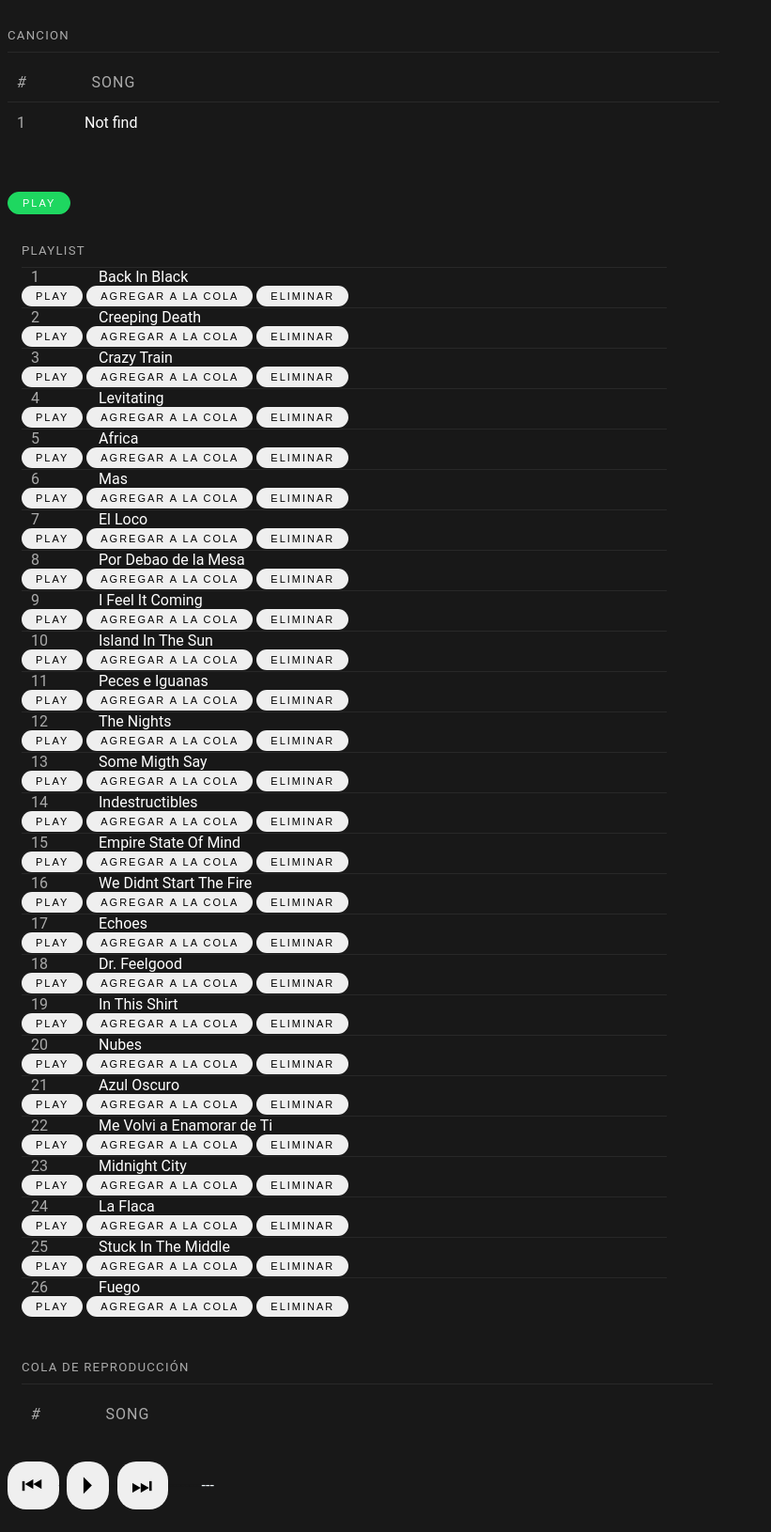
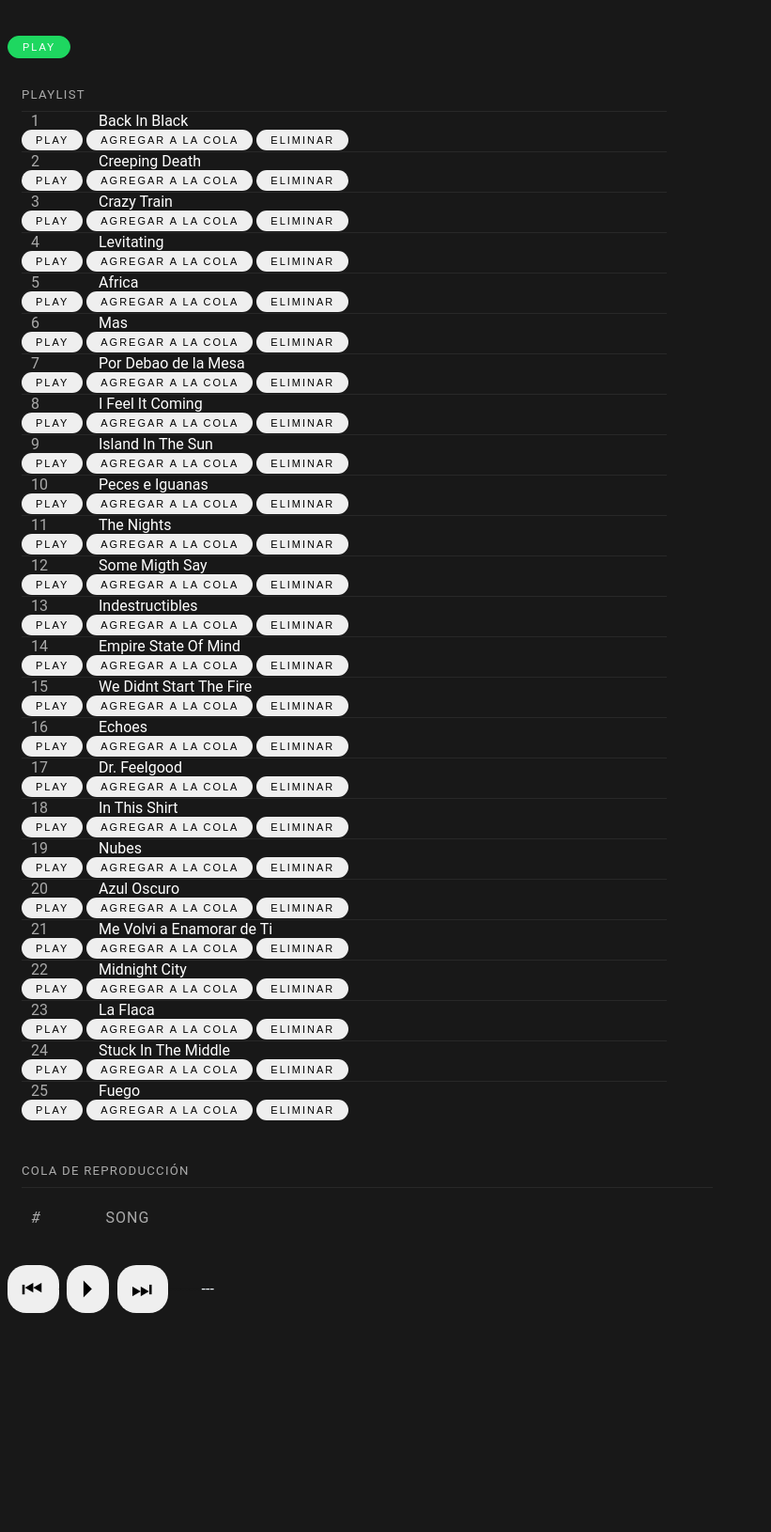
Before and after one commit to Javier-Mazariegos/spotify, a Flask app: page / in a window 1280 px wide. Shown: the part 69-1699 px from the top of the page at 94% size, without its empty margins (0-821 px from the left). After the commit the page ends 1466 px from the top, so only its background shows below. Run offline with Flask 2, Linux system fonts and the light colour scheme.

Commit message:
ya funciona hashing

```diff
--- a/app.py
+++ b/app.py
@@ -54,7 +54,7 @@ def añadirCancion(nombre,artista,album)-> None:
     input_string = args.input_string
     hash_input = bytes(input_string, "utf-8")
     hash_var = (SHA1Hash(hash_input).final_hash())
-    buscador_canciones[hash_var] = can
+    buscador_canciones[hash_var] = listadoCanciones.last()
     comprobadorListadoTrue(datos[0])
 
 def contadorListado(nombreCancion):
@@ -159,7 +159,7 @@ def cargarCanciones():
             input_string = args.input_string
             hash_input = bytes(input_string, "utf-8")
             hash_var = (SHA1Hash(hash_input).final_hash())
-            buscador_canciones[hash_var] = can
+            buscador_canciones[hash_var] = listadoCanciones.last()
             comprobadorListadoTrue(datos[0])
 
 @profile
@@ -281,11 +281,15 @@ def Play_Next():
     global cancionActual, listaCanciones, listadoCanciones, colaCanciones, ultimaCancion, colaLista
     if'Play_Next' in request.form:
         if colaCanciones.is_empty1() == True:
-            if(ultimaCancion.next == listadoCanciones.head or ultimaCancion.next is None):
+            if ultimaCancion != None:
+                if( ultimaCancion.next == listadoCanciones.head or ultimaCancion.next is None):
+                    cancionActual = listadoCanciones.head
+                    ultimaCancion = cancionActual
+                else:
+                    cancionActual = ultimaCancion.next
+                    ultimaCancion = cancionActual
+            else:
                 cancionActual = listadoCanciones.head
-                ultimaCancion = cancionActual
-            else:
-                cancionActual = ultimaCancion.next
                 ultimaCancion = cancionActual
         else:
             cancionActual = colaCanciones.dequeue()
--- a/listado.csv
+++ b/listado.csv
@@ -4,7 +4,6 @@ Crazy Train,Ozzy Osbourne,Blizzard of Ozz
 Levitating,Dua Lipa,Future Nostalgia
 Africa,TOTO,Toto IV
 Mas,Luis Miguel,20 años
-El Loco,Alux Nahual,Alto Al Fuego
 Por Debao de la Mesa,Luis Miguel,Romances
 I Feel It Coming,The Weekend - Daft Punk,Starboy
 Island In The Sun,Weezer,Green
--- a/templates/spoti.html
+++ b/templates/spoti.html
@@ -11,7 +11,6 @@
       <input type="text" placeholder="Nombre Cancion" name="cancion"/>
       <button type="submit" class="button-dark" name="buscar_cancion">Buscar Cancion</button>
     </form>
-
 
 
   </section>
@@ -54,43 +53,6 @@
 
                 </div>
               </div>
-
-
-            </div>
-
-          </div>
-
-        </div>
-
-      </div>
-      {% else %}
-      <div class="overview__albums">
-
-        <div class="overview__albums__head">
-
-          <span class="section-title">Cancion</span>
-
-
-        </div>
-
-        <div class="album">
-
-          <div class="album__tracks">
-
-            <div class="tracks">
-
-              <div class="tracks__heading">
-
-                <div class="tracks__heading__number">#</div>
-
-                <div class="tracks__heading__title">Song</div>
-              </div>
-              <div class="track">
-                <div class="track__number">1</div>
-                <div class="track__title">Not find</div>
-              </div>
-
-
             </div>
 
           </div>
```
Also changed, not shown: linkedlist.py (+7 -0 lines).
